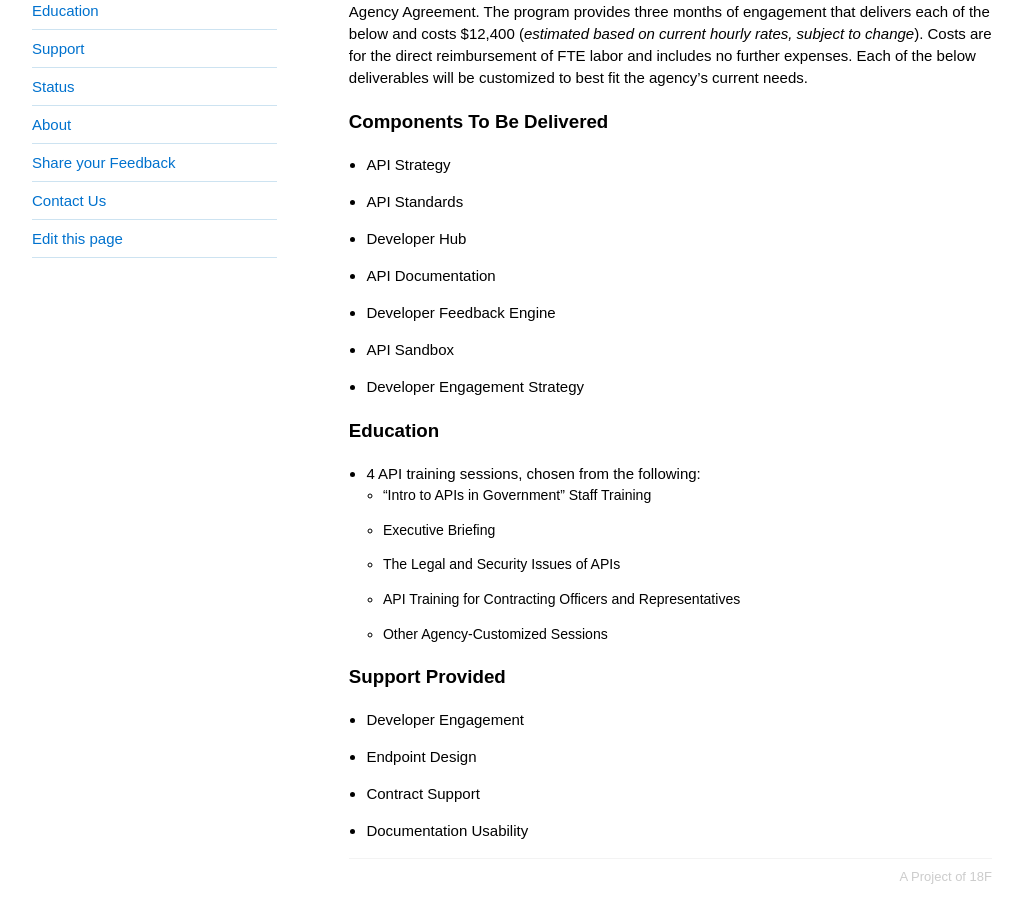
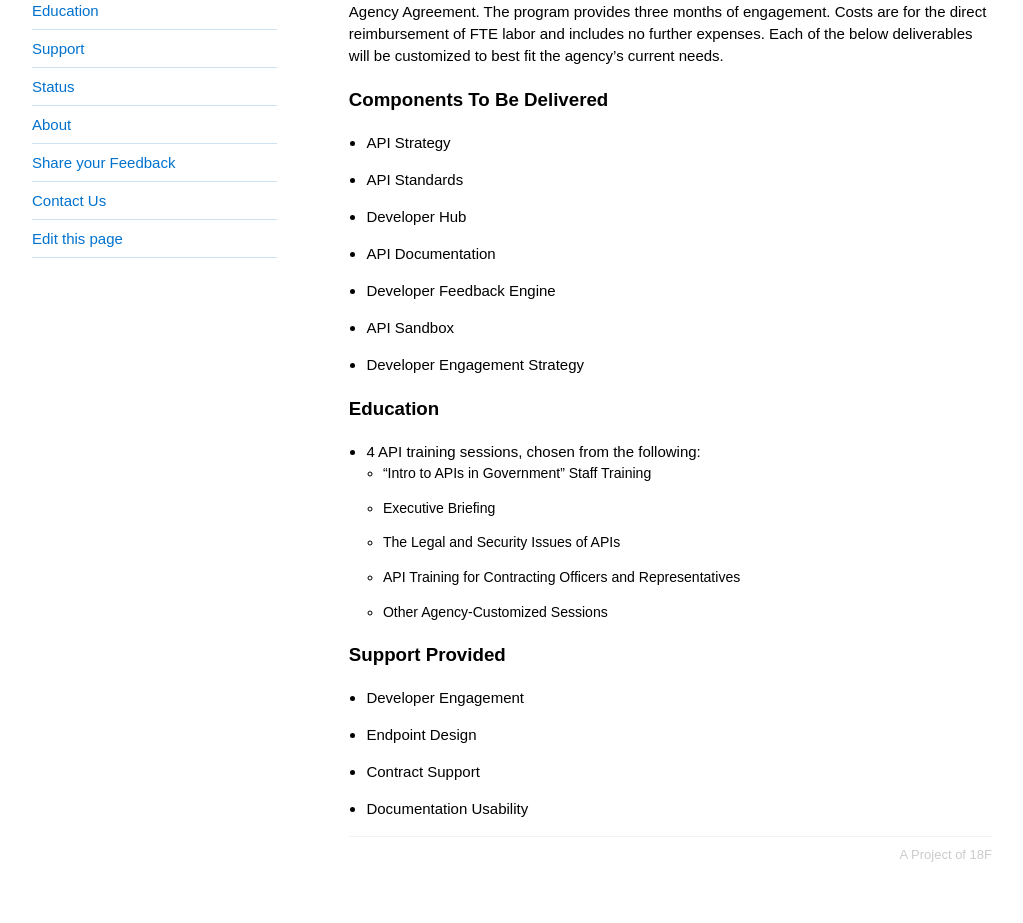
Before and after one commit to 18F/API-All-the-X, a Jekyll site: the page built from pages/enterprise_support.md, in a window 1280 px wide and 1339 px high. Shown: the part 333-1256 px from the top of the window, without its empty margins (128-1151 px from the left). Built offline with Jekyll 4.4.1, drawn with Linux system fonts in a browser that asks for light colours; some of the changed text lies outside the part shown.

Commit message:
removing cost estimate

```diff
--- a/pages/enterprise_support.md
+++ b/pages/enterprise_support.md
@@ -5,7 +5,7 @@ title: "Enterprise Agency Support"
 
 In addition to the Training and Direct Support options available to any federal agency gratis, 18F now also offers a paid tier of API support that bundles a comprehensive package of deliverables to help agencies build a complete API program.  The program provides agencies with hands-on training, direct support, and the delivery of the major components that make up an API program.  We can work with your tech team to stand up a healthy first generation API program in months, not years.  For agencies with existing efforts, the program strengthens and scales out the role of APIs within the agency, making them more robust and comprehensive.
 
-The Enterprise Agency Support package is available on demand and is managed via Inter-Agency Agreement.  The program provides three months of engagement that delivers each of the below and costs $12,400 (*estimated based on current hourly rates, subject to change*). Costs are for the direct reimbursement of FTE labor and includes no further expenses.  Each of the below deliverables will be customized to best fit the agency's current needs.
+The Enterprise Agency Support package is available on demand and is managed via Inter-Agency Agreement.  The program provides three months of engagement. Costs are for the direct reimbursement of FTE labor and includes no further expenses.  Each of the below deliverables will be customized to best fit the agency's current needs.
 
 ### Components To Be Delivered
 * API Strategy
```
